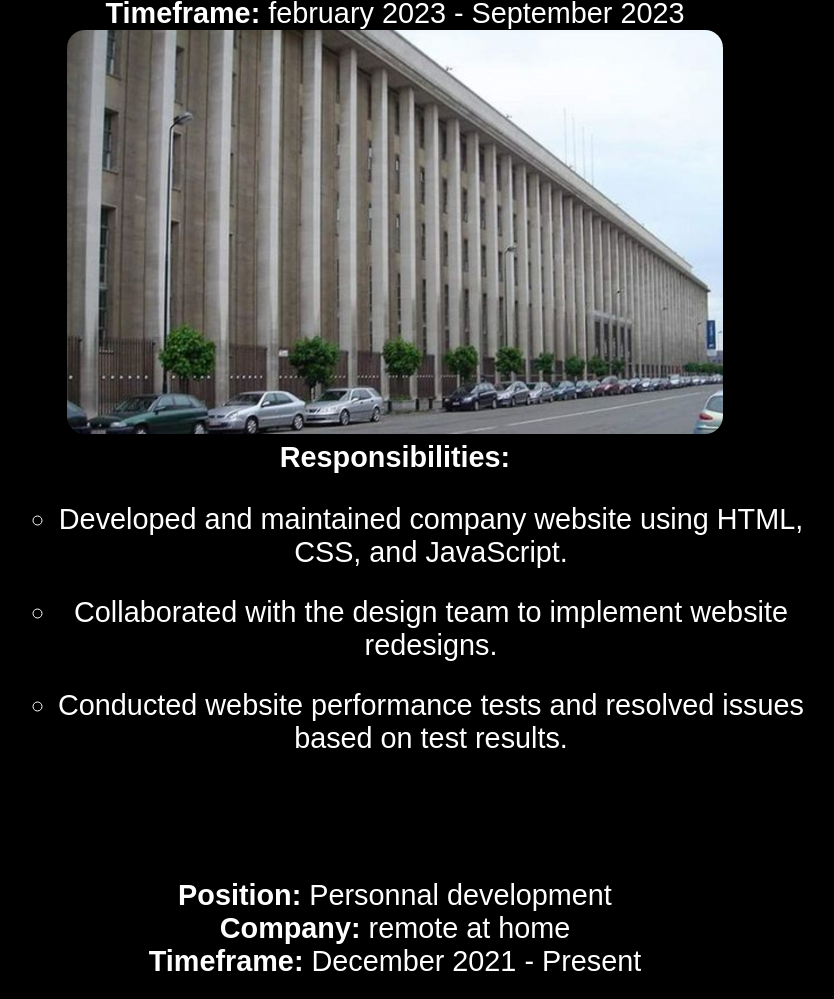
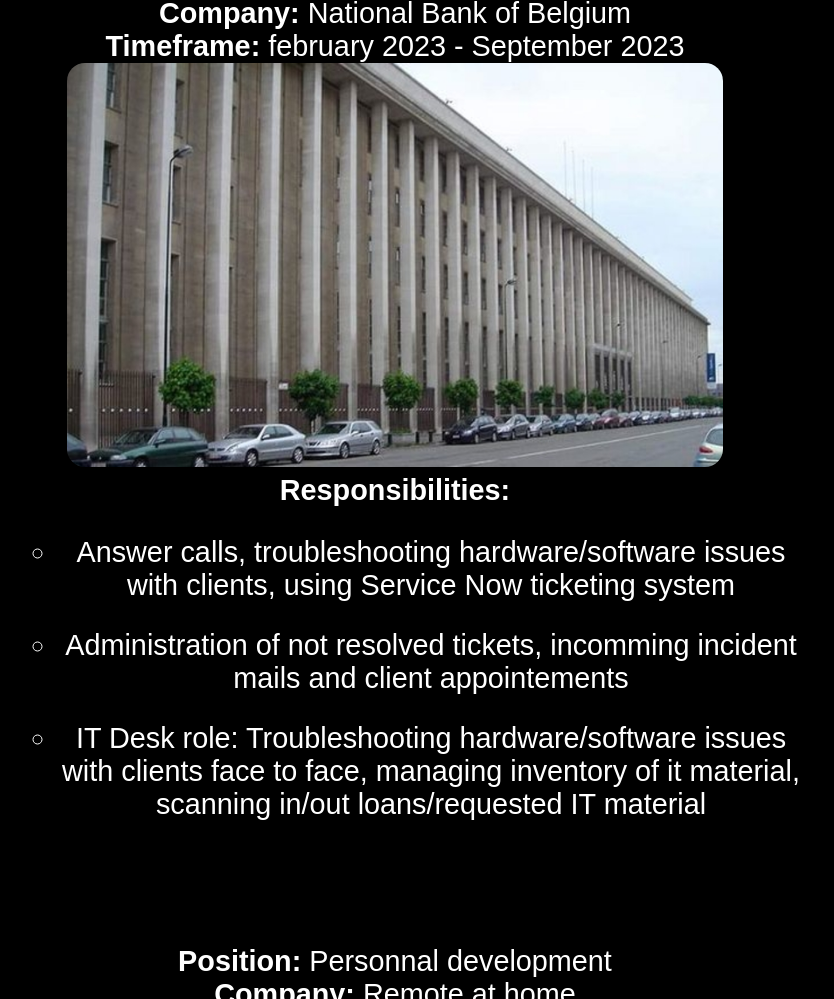
Before and after one commit to Rjibaraoko/Website-resume-project, a plain HTML site: page index.html in a window 1280 px wide. Shown: the part 3191-4190 px from the top of the page, without its empty margins (245-1079 px from the left). Drawn offline with Linux system fonts and the light colour scheme.

Commit message:
major content update
-adding real resume details to website

```diff
--- a/index.html
+++ b/index.html
@@ -29,7 +29,7 @@
 		<div class="container2">
 			<h2>About Me</h2>
 			<p>Hello! I'm Roger Junior, hailing from Brussels.
-				I hold a Applied Informatics in Network and System engineering from KU Leuven odisee.
+				I hold a Applied Informatics degree in Network and System engineering from KU Leuven odisee.
 				<br>
 				<br>
 				My journey into cybersecurity started with a deep curiosity about the
@@ -44,7 +44,7 @@
 				<br>
 				<br>
 				Outside of the tech realm, I enjoy
-				Calisthenics, Rockclimbing, philosophy and art, where I find inspiration, relaxation and derive a sens of purpous.</p>
+				Calisthenics, Rockclimbing, Brazilian Jiu-Jitsu, philosophy and art. These are hobby's where I find inspiration, relaxation and derive a sens of purpous.</p>
 				<img src="images/Profile picture.jpg">
 		</div>
 	</div>
@@ -62,16 +62,17 @@
 						<br>
                         <strong>Responsibilities:</strong>
                         <ul>
-                            <li>Developed and maintained company website using HTML, CSS, and JavaScript.</li>
-                            <li>Collaborated with the design team to implement website redesigns.</li>
-                            <li>Conducted website performance tests and resolved issues based on test results.</li>
+                            <li>Answer calls, troubleshooting hardware/software issues with clients, using Service Now ticketing system</li>
+                            <li>Administration of not resolved tickets, incomming incident mails and client appointements</li>
+                            <li>IT Desk role: Troubleshooting hardware/software issues with clients face to face,
+                                managing inventory of it material, scanning in/out loans/requested IT material</li>
                         </ul>
                     </p>
 					<br>
 					<br>
 					<p>
                         <strong>Position:</strong> Personnal development<br>
-                        <strong>Company:</strong> remote at home<br>
+                        <strong>Company:</strong> Remote at home<br>
                         <strong>Timeframe:</strong> December 2021 - Present<br>
 						<div class="Personal_dev"></div>
 						<img src="images/Self improvement image.jpg">
@@ -93,9 +94,12 @@
 						</div>
                         <strong>Responsibilities:</strong>
                         <ul>
-                            <li>Developed and maintained company website using HTML, CSS, and JavaScript.</li>
-                            <li>Collaborated with the design team to implement website redesigns.</li>
-                            <li>Conducted website performance tests and resolved issues based on test results.</li>
+                            <li>Network securing with network analyzer</li>
+                            <li>Hardware reperation, setup network lab, network closet patching,
+                                Active Directory server incorporation in network lab</li>
+                            <li>Help coworkers maintaining network of the establishement with updates and optimizing and automating certain
+                                maintenance tasks
+                            </li>
                         </ul>
                     </p>
                 </ul>
@@ -110,7 +114,7 @@
                         <strong>Name:</strong> Portfolio Resume Website with CTF Mechanics<br>
                         <strong>Description:</strong> A Resume website that show my skills and also shows my cybersecurity capabilities.<br>
                         <strong>Technologies:</strong> HTML, CSS, JavaScript, encryption, UX/UI design<br>
-                        <strong>Link:</strong> <a href="#">Example Link</a>
+                        <strong>Link:</strong> <a href="#">Github</a>
 					</p>
                 </ul>
 
```
